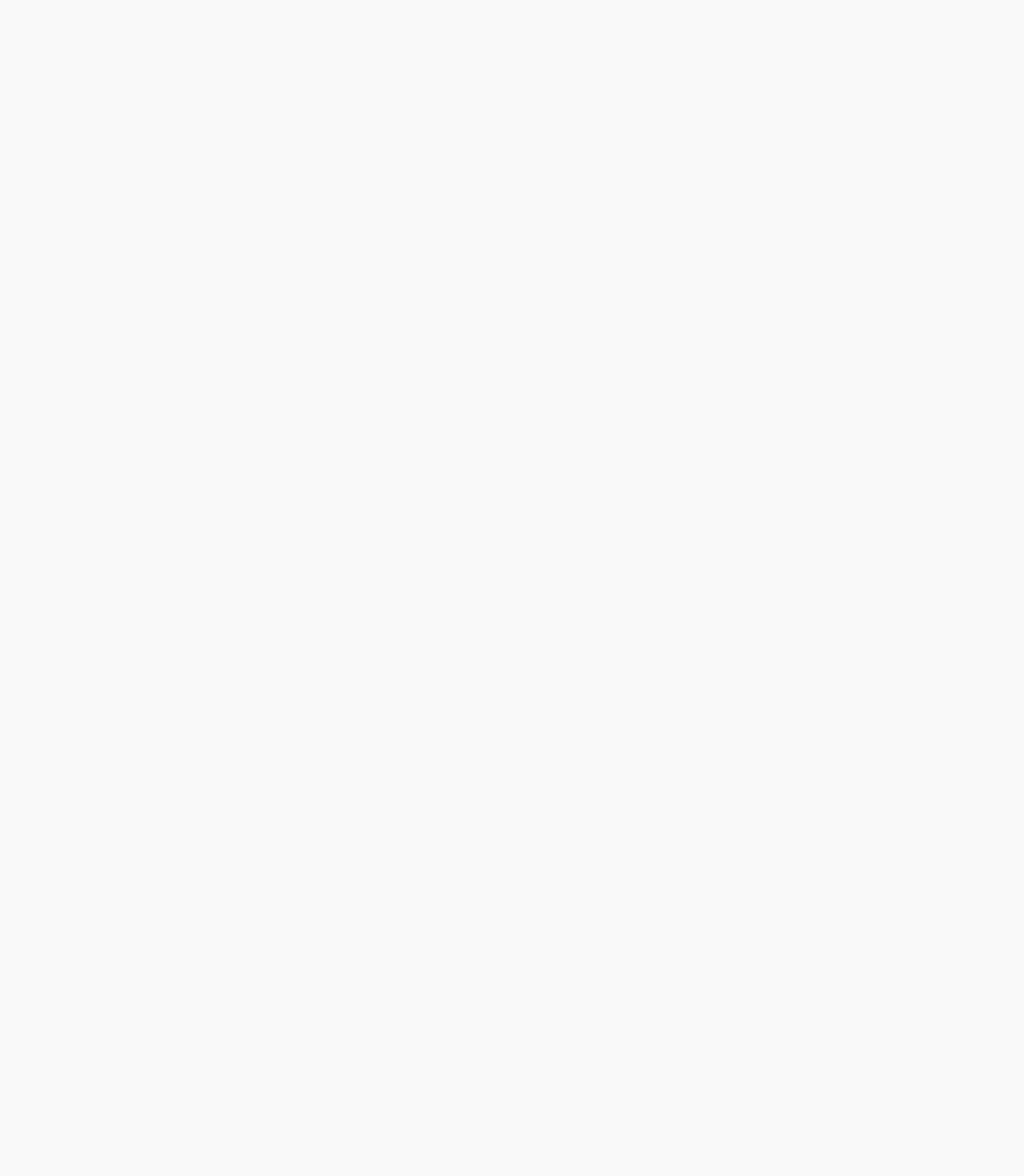
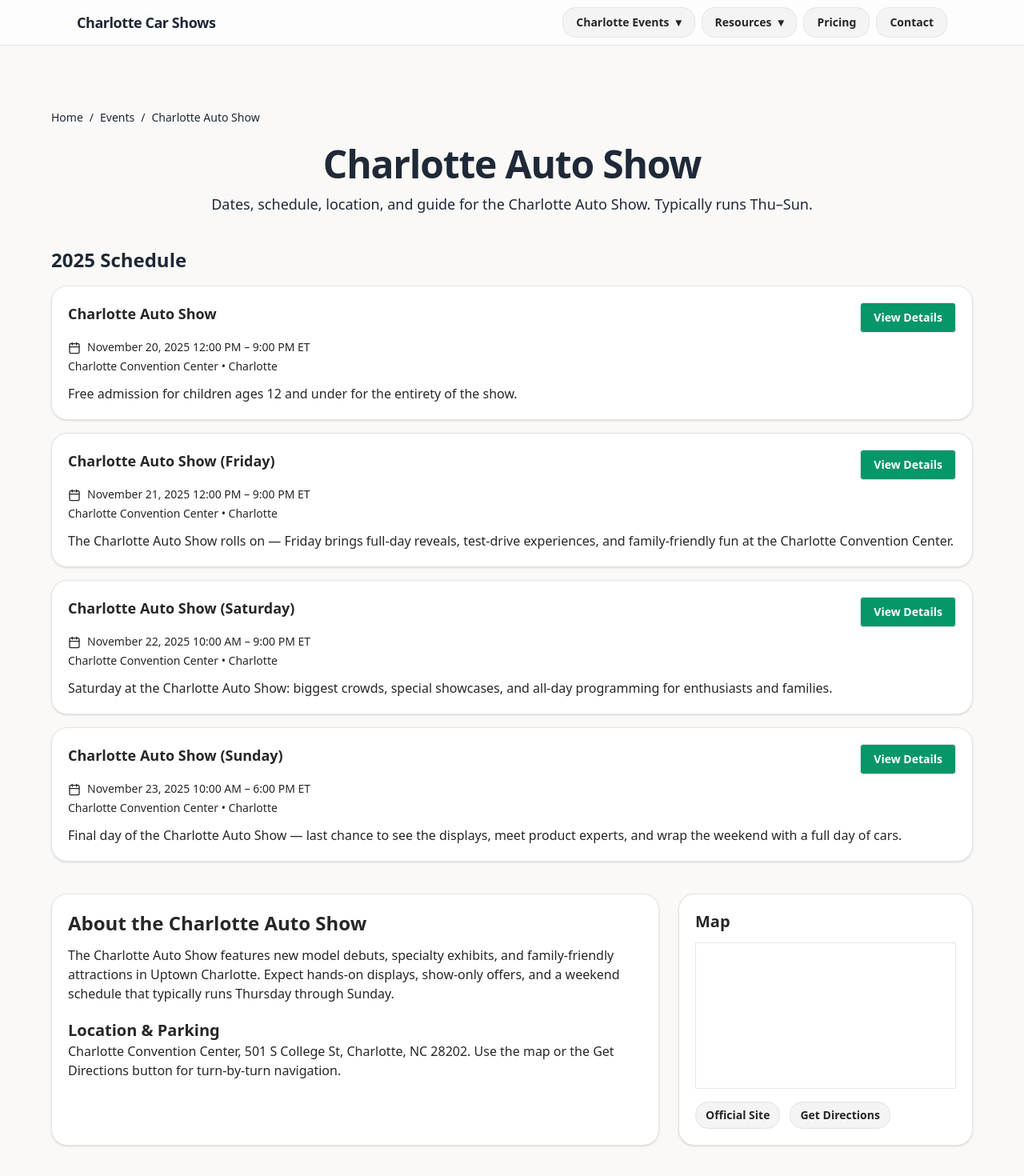
Before and after one commit to kevinscooke/ccs26, a Next.js app: page /events/charlotte-auto-show in a window 1280 px wide. Before the commit this address had no page. Shown: the top 1470 px of the page at 80% size. Before the commit the page ends 800 px from the top, so only its background shows below. Built offline with nearby package versions, Linux system fonts and the light colour scheme; grey boxes are pictures that could not be loaded.

Commit message:
Does this push?

```diff
--- /dev/null
+++ b/app/events/charlotte-auto-show/page.tsx
@@ -0,0 +1,204 @@
+import Link from "next/link";
+// Use the same card as /events (NOT the compact one in components/event/)
+import EventCard from "@/components/EventCard";
+import eventsData from "@/app/data/events.json";
+
+const SERIES_SLUG = "charlotte-auto-show";
+const OFFICIAL_SITE_URL = "https://www.charlotteautoshow.com";
+
+// Use string IDs, comma-separated
+const CURRENT_YEAR_EVENT_IDS: Array<string | number> = [
+  "cmfnekzek0000q5h0gcuuw7lc", // Thu
+  "f11fdd83-6fec-49d3-b5e4-e13e0783891b", // Fri
+  // add Sat/Sun IDs if desired
+];
+
+const VENUE_NAME = "Charlotte Convention Center";
+const VENUE_ADDRESS = "501 S College St, Charlotte, NC 28202";
+
+function toET(x: string | number | Date) {
+  return new Date(new Date(x).toLocaleString("en-US", { timeZone: "America/New_York" }));
+}
+
+export const metadata = {
+  title: "Charlotte Auto Show: Dates, Schedule, Location, and Guide",
+  description:
+    "Your comprehensive guide to the Charlotte Auto Show: dates, schedule (Thu–Sun), location, parking, and ticket info. Browse this year’s events and past shows.",
+  alternates: { canonical: "/events/charlotte-auto-show/" },
+  openGraph: {
+    title: "Charlotte Auto Show — Dates, Schedule, Location",
+    description:
+      "Plan your trip to the Charlotte Auto Show. See this year’s schedule, map, and official links. Browse past events.",
+    url: "/events/charlotte-auto-show/",
+    type: "website",
+  },
+};
+
+export default function CharlotteAutoShowPage() {
+  const now = toET(new Date());
+  const currentYear = now.getFullYear();
+
+  type E = (typeof eventsData)[number];
+
+  // Union of ID and slug matches, de-duped
+  const idsSet = new Set(CURRENT_YEAR_EVENT_IDS.map(String));
+  const seriesEventsAll = (eventsData as E[]).filter((e) => {
+    const idMatch = idsSet.size > 0 && idsSet.has(String(e.id));
+    const slugMatch = String(e.slug || "").toLowerCase().includes(SERIES_SLUG);
+    return idMatch || slugMatch;
+  });
+  const seriesEvents: E[] = Array.from(
+    new Map(seriesEventsAll.map((e) => [String(e.id), e])).values()
+  );
+
+  const thisYearEvents = seriesEvents.filter(
+    (e) => toET(e.startAt).getFullYear() === currentYear
+  );
+
+  const upcomingThisYear = thisYearEvents
+    .filter((e) => toET(e.startAt) >= now)
+    .sort((a, b) => new Date(a.startAt).getTime() - new Date(b.startAt).getTime());
+
+  const pastThisYear = thisYearEvents
+    .filter((e) => toET(e.startAt) < now)
+    .sort((a, b) => new Date(b.startAt).getTime() - new Date(a.startAt).getTime());
+
+  const pastOtherYears = seriesEvents
+    .filter((e) => toET(e.startAt).getFullYear() < currentYear)
+    .sort((a, b) => new Date(b.startAt).getTime() - new Date(a.startAt).getTime())
+    .slice(0, 12);
+
+  const directionsHref = `https://www.google.com/maps/dir/?api=1&destination=${encodeURIComponent(
+    `${VENUE_NAME}, ${VENUE_ADDRESS}`
+  )}`;
+  const mapEmbedSrc = `https://www.google.com/maps?q=${encodeURIComponent(
+    `${VENUE_NAME}, ${VENUE_ADDRESS}`
+  )}&output=embed`;
+
+  const jsonLd = {
+    "@context": "https://schema.org",
+    "@type": "ItemList",
+    name: "Charlotte Auto Show Events",
+    itemListElement: thisYearEvents.map((e, i) => ({
+      "@type": "ListItem",
+      position: i + 1,
+      url: `https://www.charlottecarshows.com/events/${e.slug}/`,
+      item: {
+        "@type": "Event",
+        name: e.title,
+        startDate: e.startAt,
+        endDate: e.endAt || e.startAt,
+        eventStatus: "https://schema.org/EventScheduled",
+        eventAttendanceMode: "https://schema.org/OfflineEventAttendanceMode",
+        location: {
+          "@type": "Place",
+          name: e.venue?.name || VENUE_NAME,
+          address: {
+            "@type": "PostalAddress",
+            streetAddress: e.venue?.address1 || VENUE_ADDRESS.split(",")[0],
+            addressLocality: e.venue?.city || "Charlotte",
+            addressRegion: e.venue?.state || "NC",
+            postalCode: e.venue?.postal_code || "28202",
+            addressCountry: "US",
+          },
+        },
+      },
+    })),
+  };
+
+  return (
+    <main className="container max-w-7xl mx-auto px-4 py-8 md:py-12">
+      {/* Breadcrumbs only (no List/Week/Day toggle) */}
+      <nav aria-label="Breadcrumb" className="mb-6 text-sm text-[var(--fg)]/70">
+        <ol className="flex items-center gap-1">
+          <li><Link href="/" className="hover:underline">Home</Link></li>
+          <li className="px-1">/</li>
+          <li><Link href="/events/" className="hover:underline">Events</Link></li>
+          <li className="px-1">/</li>
+          <li aria-current="page" className="font-medium text-[var(--fg)]">Charlotte Auto Show</li>
+        </ol>
+      </nav>
+
+      <header className="text-center mb-10">
+        <h1 className="text-4xl md:text-5xl font-bold tracking-tight">Charlotte Auto Show</h1>
+        <p className="text-lg text-[var(--fg)]/80 mt-3">
+          Dates, schedule, location, and guide for the Charlotte Auto Show. Typically runs Thu–Sun.
+        </p>
+      </header>
+
+      {/* This Year's Schedule */}
+      <section className="space-y-4 mb-10">
+        <h2 className="text-2xl font-semibold">{currentYear} Schedule</h2>
+
+        {upcomingThisYear.length > 0 && (
+          <div className="space-y-4">
+            {upcomingThisYear.map((e) => (
+              <EventCard key={e.id} e={e} />   // if /events uses event={e}, swap to event={e}
+            ))}
+          </div>
+        )}
+
+        {pastThisYear.length > 0 && (
+          <>
+            <h3 className="text-xl font-semibold mt-6">Earlier this year</h3>
+            <div className="space-y-4">
+              {pastThisYear.map((e) => (
+                <EventCard key={e.id} e={e} /> // or event={e} to match /events
+              ))}
+            </div>
+          </>
+        )}
+
+        {upcomingThisYear.length === 0 && pastThisYear.length === 0 && (
+          <p className="text-[var(--fg)]/70">No {currentYear} events listed yet. Check back soon.</p>
+        )}
+      </section>
+
+      {/* Location + Map */}
+      <section className="grid grid-cols-1 lg:grid-cols-3 gap-6 mb-12">
+        <article className="lg:col-span-2 ccs-card">
+          <h2 className="text-2xl font-semibold mb-3">About the Charlotte Auto Show</h2>
+          <p className="text-[var(--fg)]/80">
+            The Charlotte Auto Show features new model debuts, specialty exhibits, and family-friendly attractions in Uptown Charlotte.
+            Expect hands-on displays, show-only offers, and a weekend schedule that typically runs Thursday through Sunday.
+          </p>
+          <h3 className="text-xl font-semibold mt-5">Location & Parking</h3>
+          <p className="text-[var(--fg)]/80">
+            {VENUE_NAME}, {VENUE_ADDRESS}. Use the map or the Get Directions button for turn-by-turn navigation.
+          </p>
+        </article>
+
+        <aside className="ccs-card">
+          <h3 className="text-xl font-semibold mb-3">Map</h3>
+          <div className="aspect-[16/9] w-full overflow-hidden rounded-md border">
+            <iframe
+              title={`Map for ${VENUE_NAME}`}
+              width="100%"
+              height="100%"
+              loading="lazy"
+              referrerPolicy="no-referrer-when-downgrade"
+              src={mapEmbedSrc}
+            />
+          </div>
+          <div className="mt-4 flex gap-3">
+            <a href={OFFICIAL_SITE_URL} target="_blank" rel="noreferrer" className="ccs-btn px-3 py-1.5">Official Site</a>
+            <a href={directionsHref} target="_blank" rel="noreferrer" className="ccs-btn px-3 py-1.5">Get Directions</a>
+          </div>
+        </aside>
+      </section>
+
+      {pastOtherYears.length > 0 && (
+        <section className="space-y-4">
+          <h2 className="text-2xl font-semibold">Past Years</h2>
+          <div className="space-y-4">
+            {pastOtherYears.map((e) => (
+              <EventCard key={e.id} e={e} /> // or event={e}
+            ))}
+          </div>
+        </section>
+      )}
+
+      <script type="application/ld+json" dangerouslySetInnerHTML={{ __html: JSON.stringify(jsonLd) }} />
+    </main>
+  );
+}
--- a/app/sitemap.xml/route.ts
+++ b/app/sitemap.xml/route.ts
@@ -38,7 +38,11 @@ export async function GET() {
     })
     .join('');
 
-  const xml = `<?xml version="1.0" encoding="UTF-8"?>\n  <urlset xmlns="http://www.sitemaps.org/schemas/sitemap/0.9">\n    <url><loc>${base}/</loc><lastmod>${fallbackLastmod}</lastmod></url>\n    <url><loc>${base}/events</loc><lastmod>${fallbackLastmod}</lastmod></url>\n    <url><loc>${base}/guide-to-charlotte-car-shows</loc><lastmod>${fallbackLastmod}</lastmod></url>\n    <url><loc>${base}/resources</loc><lastmod>${fallbackLastmod}</lastmod></url>\n    <url><loc>${base}/weekly-car-show-list-charlotte</loc><lastmod>${fallbackLastmod}</lastmod></url>\n    <url><loc>${base}/contact</loc><lastmod>${fallbackLastmod}</lastmod></url>\n    <url><loc>${base}/submit-event</loc><lastmod>${fallbackLastmod}</lastmod></url>\n    <url><loc>${base}/terms</loc><lastmod>${fallbackLastmod}</lastmod></url>\n    ${eventUrls}\n    ${paginatedUrls}\n    ${venueUrls}\n  </urlset>`;
+  const marketingUrls = `
+    <url><loc>${base}/events/charlotte-auto-show/</loc><changefreq>weekly</changefreq><lastmod>${fallbackLastmod}</lastmod></url>
+  `;
+
+  const xml = `<?xml version="1.0" encoding="UTF-8"?>\n  <urlset xmlns="http://www.sitemaps.org/schemas/sitemap/0.9">\n    <url><loc>${base}/</loc><lastmod>${fallbackLastmod}</lastmod></url>\n    <url><loc>${base}/events</loc><lastmod>${fallbackLastmod}</lastmod></url>\n    <url><loc>${base}/guide-to-charlotte-car-shows</loc><lastmod>${fallbackLastmod}</lastmod></url>\n    <url><loc>${base}/resources</loc><lastmod>${fallbackLastmod}</lastmod></url>\n    <url><loc>${base}/weekly-car-show-list-charlotte</loc><lastmod>${fallbackLastmod}</lastmod></url>\n    <url><loc>${base}/contact</loc><lastmod>${fallbackLastmod}</lastmod></url>\n    <url><loc>${base}/submit-event</loc><lastmod>${fallbackLastmod}</lastmod></url>\n    <url><loc>${base}/terms</loc><lastmod>${fallbackLastmod}</lastmod></url>\n    ${eventUrls}\n    ${paginatedUrls}\n    ${venueUrls}\n    ${marketingUrls}\n  </urlset>`;
 
   return new Response(xml, { headers: { 'Content-Type': 'application/xml' } });
 }
--- a/components/Footer.tsx
+++ b/components/Footer.tsx
@@ -5,7 +5,7 @@ const footerNav = {
   events: [
   { label: "All Events", href: "/events/" },
     { label: "Car Shows Near Me", href: "/events?near=me" },
-    { label: "Charlotte Auto Show", href: "/charlotte-auto-show-2026" },
+    { label: "Charlotte Auto Show", href: "/events/charlotte-auto-show/" },
     { label: "Hornets Nest Auto Fest", href: "/hornets-nest-auto-fest" },
     { label: "Charlotte AutoFair", href: "/charlotte-autofair" },
     { label: "Local Flyers", href: "/local-flyers" },
--- a/components/nav/TopNav.tsx
+++ b/components/nav/TopNav.tsx
@@ -59,6 +59,7 @@ export default function TopNav() {
                 role="menu"
                 className="absolute right-0 mt-2 w-72 rounded-2xl border border-zinc-200 bg-white shadow-lg p-2"
               >
+
                 <Link
                   href="/events/"
                   role="menuitem"
@@ -74,6 +75,14 @@ export default function TopNav() {
                   onClick={() => setOpen(false)}
                 >
                   Weekly Car Show List (Charlotte)
+                </Link>
+                <Link
+                  href="/events/charlotte-auto-show/"
+                  role="menuitem"
+                  className="block rounded-xl px-3 py-2 text-[var(--fg)] hover:bg-zinc-100 focus:outline-none focus:ring-2 focus:ring-green-600/20"
+                  onClick={() => setOpen(false)}
+                >
+                  Charlotte Auto Show
                 </Link>
               </div>
             )}
@@ -134,11 +143,15 @@ export default function TopNav() {
       {mobileOpen && (
         <div className="md:hidden border-t border-zinc-200 bg-white/90 backdrop-blur supports-[backdrop-filter]:bg-white/80">
           <nav className="container py-2 flex flex-col gap-2">
+
             <Link href="/events/" className="ccs-btn" onClick={() => setMobileOpen(false)}>
               All Charlotte Events
             </Link>
             <Link href="/weekly-car-show-list-charlotte" className="ccs-btn" onClick={() => setMobileOpen(false)}>
               Weekly Car Show List (Charlotte)
+            </Link>
+            <Link href="/events/charlotte-auto-show/" className="ccs-btn" onClick={() => setMobileOpen(false)}>
+              Charlotte Auto Show
             </Link>
             <Link href="/guide-to-charlotte-car-shows" className="ccs-btn" onClick={() => setMobileOpen(false)}>
               Guide to Charlotte Car Shows
```
Also changed, not shown: 1 other file (tests, documents, lock files or other folders).
